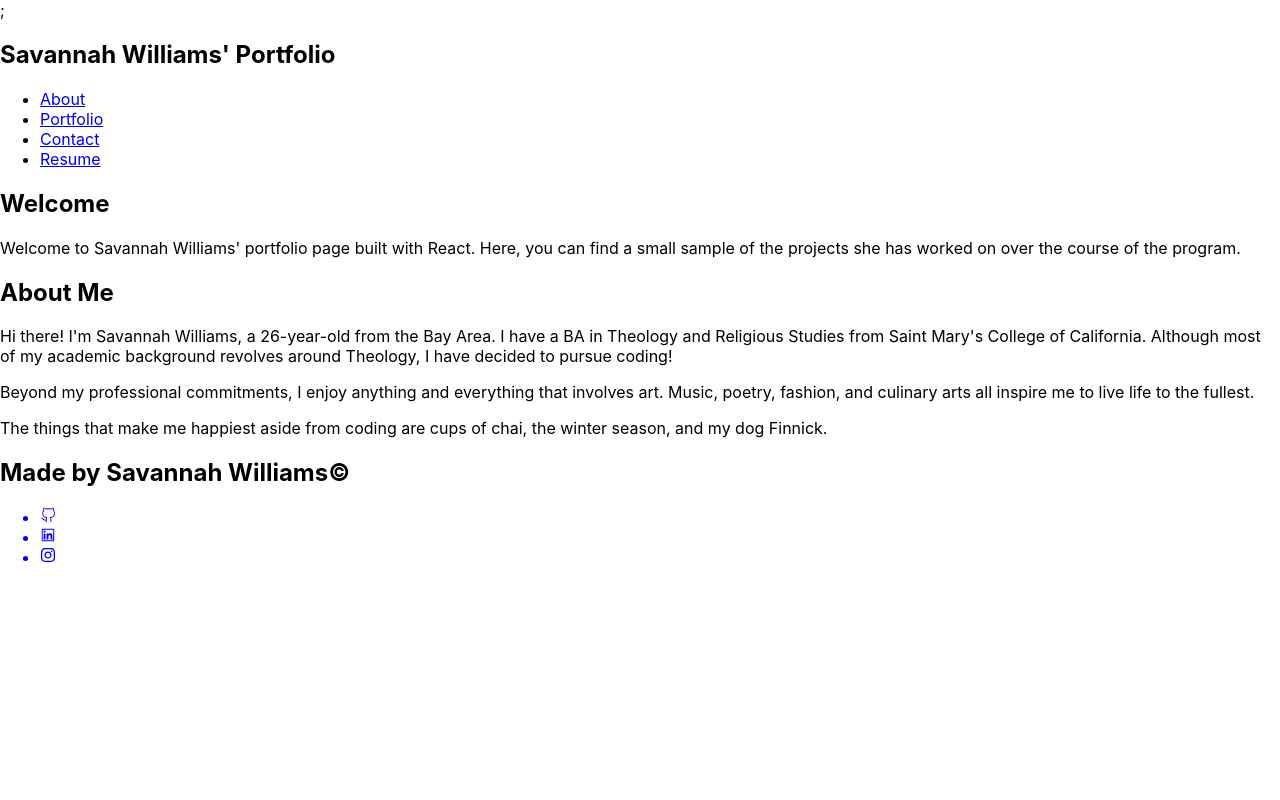
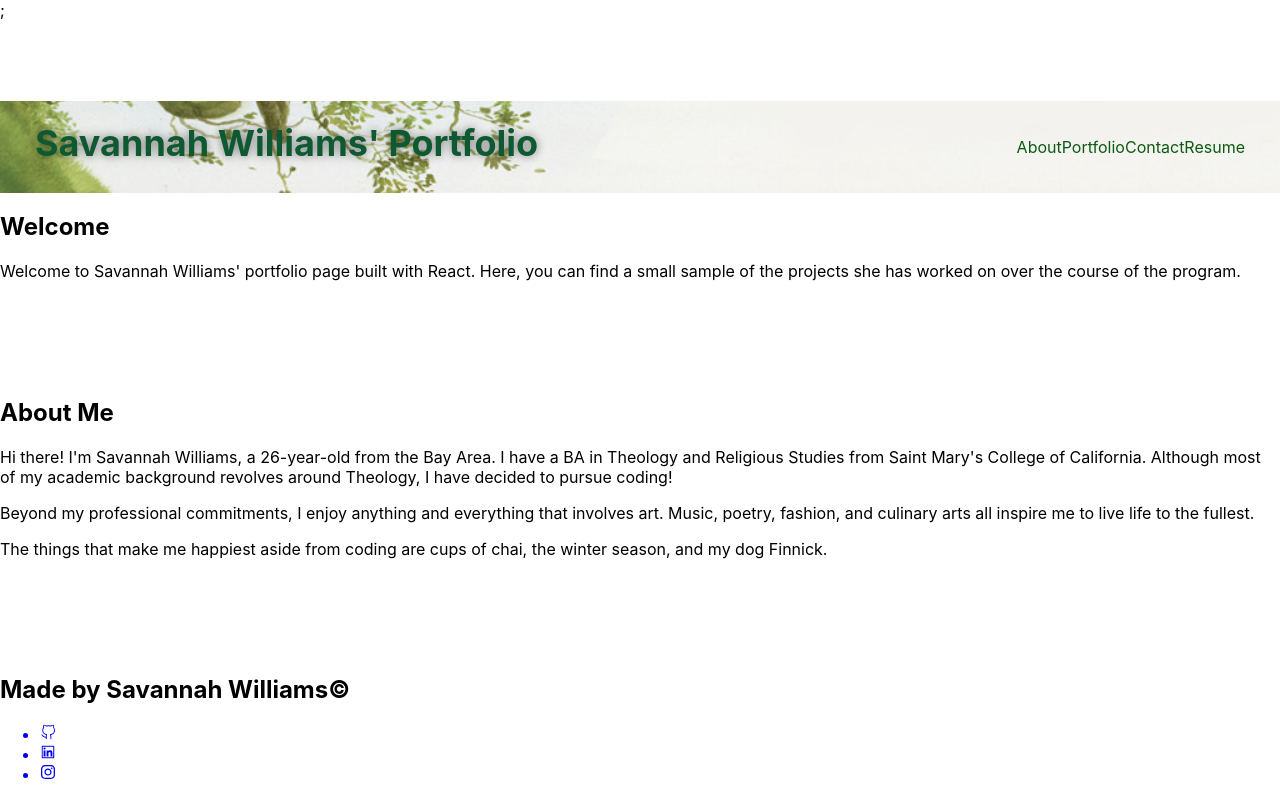
Before and after one commit to sav-the-sag/react_portfolio, a React (Create React App) app: page / in a window 1280 px wide. Built offline with nearby package versions, Linux system fonts and the light colour scheme.

Commit message:
started styling page in index.css

```diff
--- a/src/index.css
+++ b/src/index.css
@@ -1,3 +1,24 @@
+* {
+  margin: 555;
+  padding: 555;
+  box-sizing: border-box;
+}
+
+:root {
+  /*main colors */
+  --primary-color: #10590e;
+  --secondary-color: #a6bf75;
+  --tertiary-color: #D5F2EA;
+}
+
+#root {
+  min-height: 100vh;
+  display: flex;
+  flex-direction: column;
+  justify-content: space-between;
+
+}
+
 body {
   margin: 0;
   font-family: -apple-system, BlinkMacSystemFont, 'Segoe UI', 'Roboto', 'Oxygen',
@@ -11,3 +32,50 @@ code {
   font-family: source-code-pro, Menlo, Monaco, Consolas, 'Courier New',
     monospace;
 }
+
+/* start apply styles to <header> */
+header {
+  padding: 20px 35px;
+  background-color: #D5F2EA;
+  display: flex;
+  justify-content: space-between;
+  flex-wrap: wrap;
+  position: -webkit-sticky;
+  position: sticky;
+  top: 0;
+  background-image: url("../src/assets/cover/the_shire.jpg");
+  background-size: cover;
+  background-position: center;
+  background-attachment: fixed;
+  background-position: 80%;
+  z-index: 9999;
+
+}
+
+header h1 {
+  font-weight: bold;
+  margin: 0;
+  font-size: 36px;
+  color: #0e5932;
+  text-shadow: 0 0 10px rgba(0, 0, 0, 0.5);
+}
+
+
+
+header a {
+  text-decoration: none;
+  color: #0e5913;
+}
+
+header nav {
+  margin: 7px 0;
+}
+
+header nav ul {
+  display: flex;
+  flex-wrap: wrap;
+  justify-content: space-between;
+  align-items: center;
+  list-style: none;
+
+}
```
